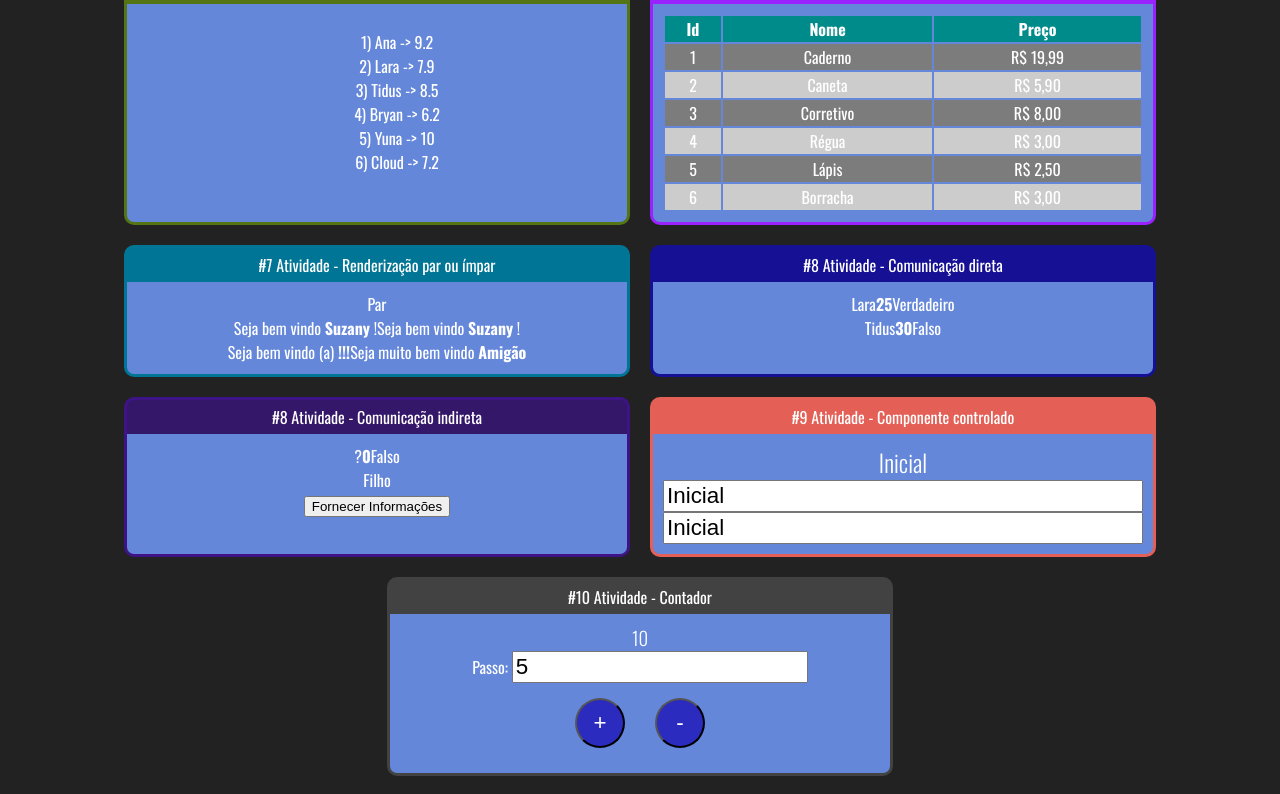
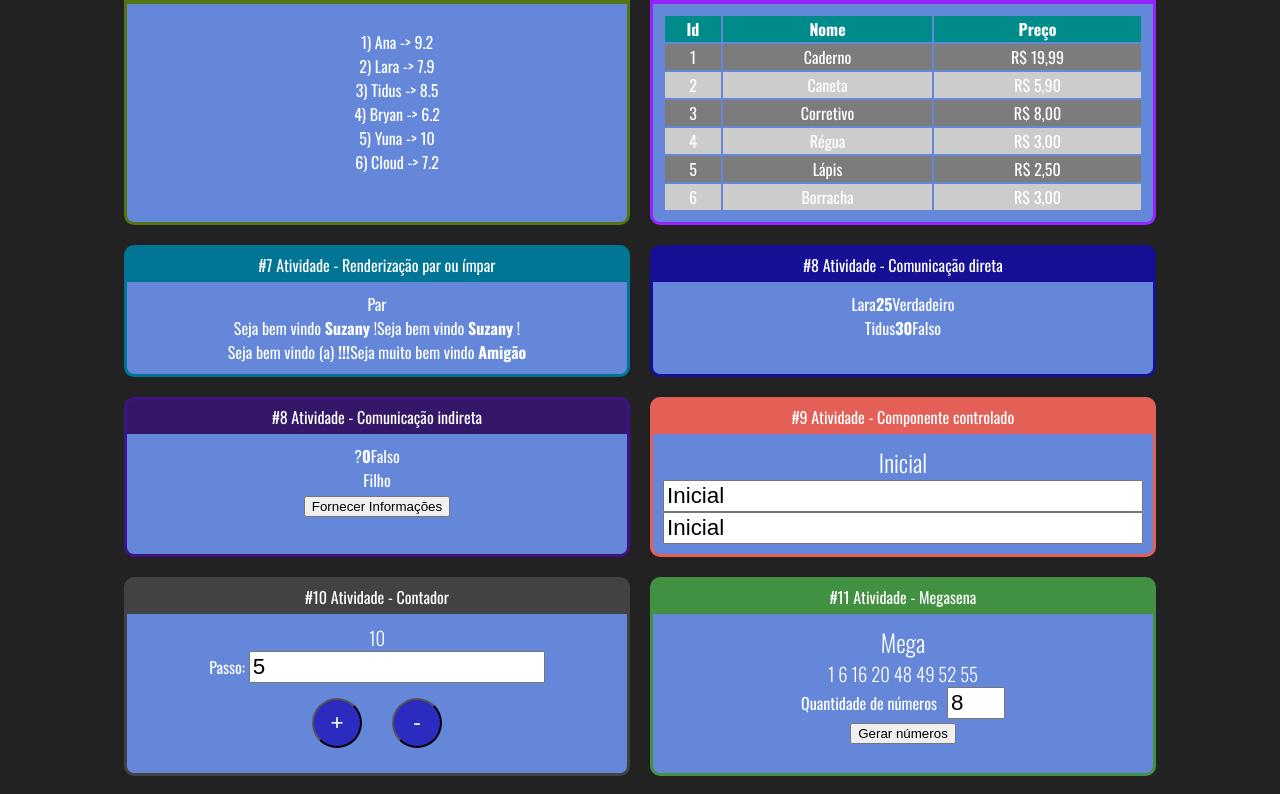
Before and after one commit to alesandraisla/curso-reactjs-redux, a React (Create React App) app in the folder fundamentos-react/: page / in a window 1280 px wide. Shown: the part 533-1327 px from the top of the page. Built offline with nearby package versions, Linux system fonts and the light colour scheme.

Commit message:
Desafio Megasena

```diff
--- a/fundamentos-react/src/App.jsx
+++ b/fundamentos-react/src/App.jsx
@@ -15,6 +15,7 @@ import DiretaPai from "./components/Comunicacao/DiretaPai";
 import IndiretaPai from "./components/Comunicacao/IndiretaPai";
 import Input from "./components/formulario/Input";
 import Contador from "./components/contador/Contador";
+import Mega from "./components/desafioMegaSena/mega/Mega";
 
 export default function App(props) {
   return (
@@ -64,6 +65,9 @@ export default function App(props) {
           <Card titulo="#10 Atividade - Contador" color="#424242">
             <Contador numeroInicial={10} />
           </Card>
+          <Card titulo="#11 Atividade - Megasena" color="#429042">
+            <Mega qtde={8} />
+          </Card>
         </div>
       </div>
     </>
--- /dev/null
+++ b/fundamentos-react/src/components/desafioMegaSena/mega/Mega.css
@@ -0,0 +1,8 @@
+.Mega input {
+  font-size: 1.4rem;
+  width: 50px;
+}
+
+.Mega label {
+  margin-right: 10px;
+}
--- /dev/null
+++ b/fundamentos-react/src/components/desafioMegaSena/mega/Mega.jsx
@@ -0,0 +1,50 @@
+import { useState } from "react";
+import "./Mega.css";
+
+export default function Mega(props) {
+  const [qtde, setQtde] = useState(props.qtde || 6);
+  const numerosIniciais = gerarNumeros(qtde);
+  const [numero, setNumero] = useState(numerosIniciais);
+
+  function gerarNumeroNaoContido(min, max, array) {
+    const aleatorio = parseInt(Math.random() * (max + 1 - min) + min);
+    return array.includes(aleatorio)
+      ? gerarNumeroNaoContido(min, max, array)
+      : aleatorio;
+  }
+
+  function gerarNumeros(qt) {
+    const numeros = Array(qt)
+      .fill(0)
+      .reduce((nums) => {
+        const novoNumero = gerarNumeroNaoContido(1, 60, nums);
+        return [...nums, novoNumero];
+      }, [])
+      .sort((n1, n2) => n1 - n2); // ordem crescente
+
+    return numeros;
+  }
+
+  return (
+    <div className="Mega">
+      <h2>Mega</h2>
+      <h3>{numero.join(" ")} </h3>
+      <div>
+        <label htmlFor="">Quantidade de números</label>
+        <input
+          min="6"
+          max="15"
+          type="number"
+          value={qtde}
+          onChange={(e) => {
+            setQtde(+e.target.value);
+            setNumero(gerarNumeros(+e.target.value));
+          }}
+        />
+      </div>
+      <button onClick={(_) => setNumero(gerarNumeros(qtde))}>
+        Gerar números
+      </button>
+    </div>
+  );
+}
```
Also changed, not shown: fundamentos-react/src/components/desafioMegaSena/megasena.js (added, +20 -0 lines).
